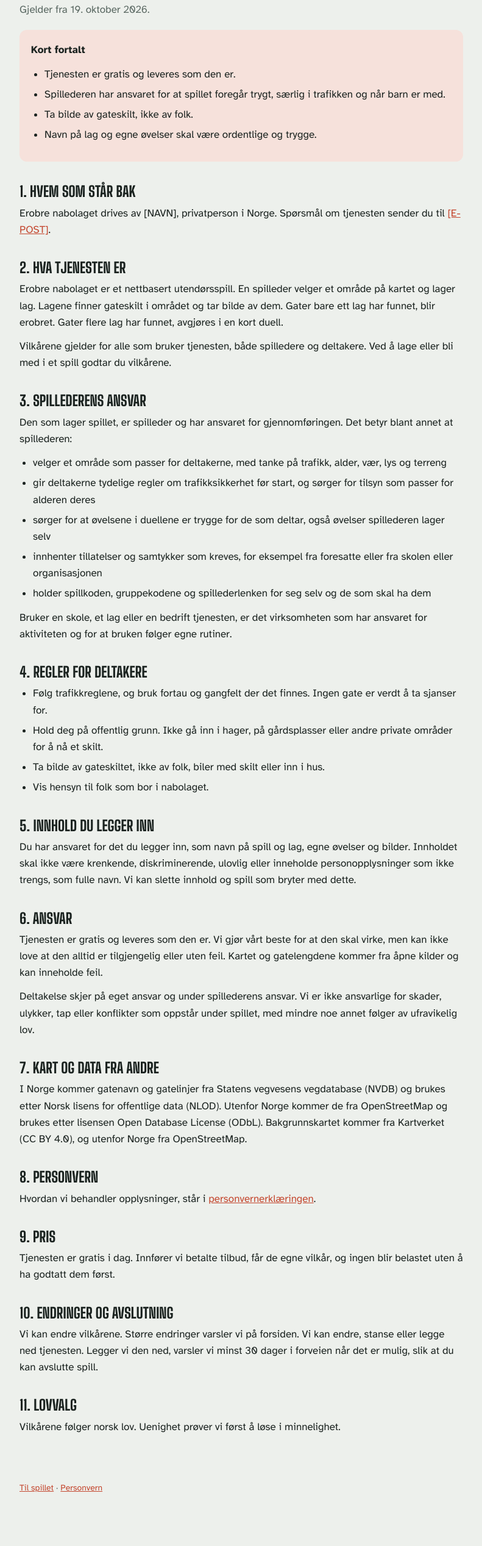
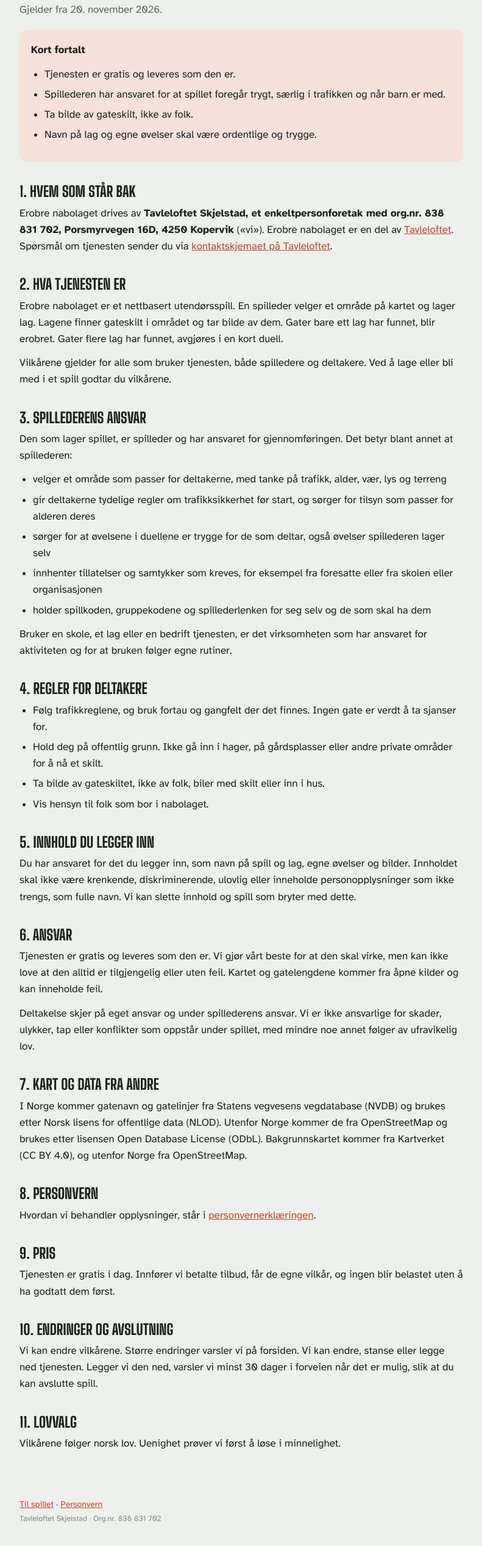
Before and after one commit to espenps-code/nabolaget, a plain HTML site: page vilkar.html in a window 1280 px wide. Shown: the part 145-2680 px from the top of the page at 61% size, without its empty margins (244-1035 px from the left). Before the commit the page ends 2636 px from the top, so only its background shows below. Drawn offline with Linux system fonts and the light colour scheme.

Commit message:
Vilkår og personvern: Tavleloftet Skjelstad (org.nr. 838 831 702) som ansvarlig, kontakt via Tavleloftet
Co-Authored-By: Claude Opus 5.5 <noreply@anthropic.com>
Claude-Session: https://claude.ai/code/session_014BdYtbNsZGFB6qtZZoFHJB

```diff
--- a/vilkar.html
+++ b/vilkar.html
@@ -32,7 +32,7 @@ footer{max-width:760px;margin:0 auto;padding:0 16px 40px;color:var(--muted);font
 <main>
   <a class="brand" href="./">Erobre <span>nabolaget</span></a>
   <h1>Brukervilkår</h1>
-  <p class="muted">Gjelder fra 19. oktober 2026.</p>
+  <p class="muted">Gjelder fra 20. november 2026.</p>
 
   <div class="box key">
     <p><b>Kort fortalt</b></p>
@@ -45,7 +45,7 @@ footer{max-width:760px;margin:0 auto;padding:0 16px 40px;color:var(--muted);font
   </div>
 
   <h2>1. Hvem som står bak</h2>
-  <p>Erobre nabolaget drives av [NAVN], privatperson i Norge. Spørsmål om tjenesten sender du til <a href="mailto:[E-POST]">[E-POST]</a>.</p>
+  <p>Erobre nabolaget drives av <strong>Tavleloftet Skjelstad, et enkeltpersonforetak med org.nr. 838 831 702, Porsmyrvegen 16D, 4250 Kopervik</strong> («vi»). Erobre nabolaget er en del av <a href="https://tavleloftet.no/" target="_blank" rel="noopener">Tavleloftet</a>. Spørsmål om tjenesten sender du via <a href="https://tavleloftet.no/skreddersydd.html?om=annet#henvendelse" target="_blank" rel="noopener">kontaktskjemaet på Tavleloftet</a>.</p>
 
   <h2>2. Hva tjenesten er</h2>
   <p>Erobre nabolaget er et nettbasert utendørsspill. En spilleder velger et område på kartet og lager lag. Lagene finner gateskilt i området og tar bilde av dem. Gater bare ett lag har funnet, blir erobret. Gater flere lag har funnet, avgjøres i en kort duell.</p>
@@ -92,6 +92,6 @@ footer{max-width:760px;margin:0 auto;padding:0 16px 40px;color:var(--muted);font
   <h2>11. Lovvalg</h2>
   <p>Vilkårene følger norsk lov. Uenighet prøver vi først å løse i minnelighet.</p>
 </main>
-<footer><a href="./">Til spillet</a> · <a href="personvern.html">Personvern</a></footer>
+<footer><a href="./">Til spillet</a> · <a href="personvern.html">Personvern</a><br><span style="opacity:.75;font-size:.9em">Tavleloftet Skjelstad · Org.nr. 838 831 702</span></footer>
 </body>
 </html>
```
Also changed, not shown: personvern.html (+4 -4 lines).
